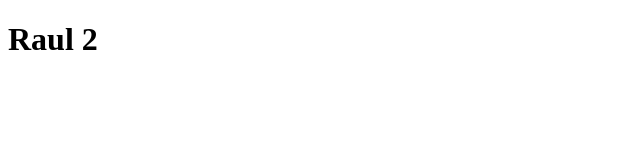
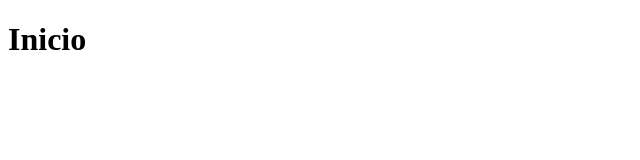
Before and after one commit to Ivan-Molina7/pruebas-git, a plain HTML site: page index.html in a window 1280 px wide. Shown: the full height of the page, 0-640 px from the left. Drawn offline with Linux system fonts and the light colour scheme.

Commit message:
ejercicio clase

```diff
--- a/index.html
+++ b/index.html
@@ -6,6 +6,6 @@
     <title>Document</title>
 </head>
 <body>
-    <h1 class="pepe234">Raul 2</h1>
+    <h1 class="Ejercicio clase">Inicio</h1>
 </body>
 </html>
```
